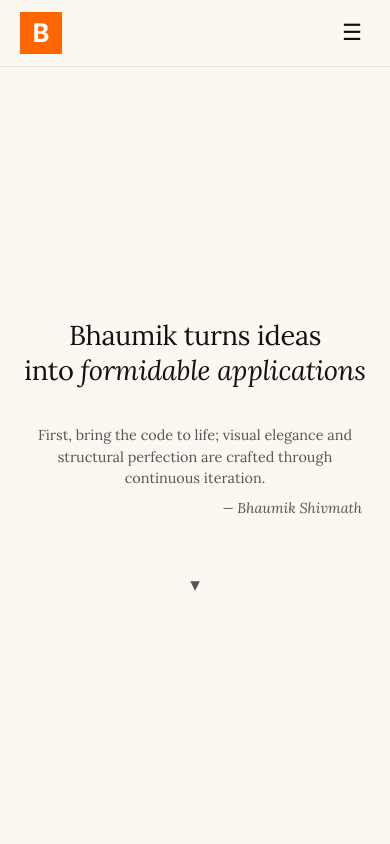
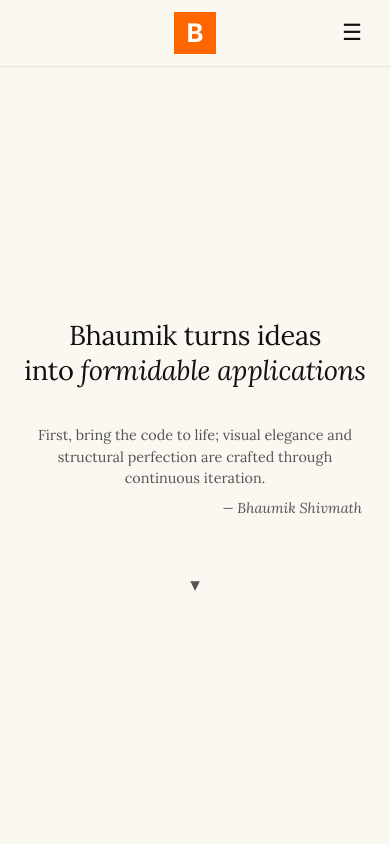
Before and after one commit to GRIMMZOWW/BHAUMIK-PROJECT, a React (Vite) app: page / in a window 390 px wide. Shown: the top 844 px of the page. Built offline with nearby package versions, Linux system fonts and the light colour scheme.

Commit message:
Fix: Center B logo perfectly on mobile devices

```diff
--- a/src/index.css
+++ b/src/index.css
@@ -55,10 +55,11 @@ header {
 
 @media (max-width: 768px) {
   .nav-container {
-    /* On mobile: just logo + hamburger side by side */
-    grid-template-columns: 1fr auto;
+    /* On mobile: Flex layout to center logo, absolute position hamburger */
+    display: flex;
+    justify-content: center;
+    align-items: center;
     padding: 12px 20px;
-    gap: 0;
   }
 }
 
@@ -88,8 +89,8 @@ header {
     display: none;
   }
   .nav-col-center {
-    /* Place logo on the left on mobile */
-    justify-content: flex-start;
+    /* Center logo on mobile */
+    justify-content: center;
   }
 }
 
@@ -115,6 +116,8 @@ header {
     display: flex;
     align-items: center;
     justify-content: center;
+    position: absolute;
+    right: 20px;
   }
 }
 
```
